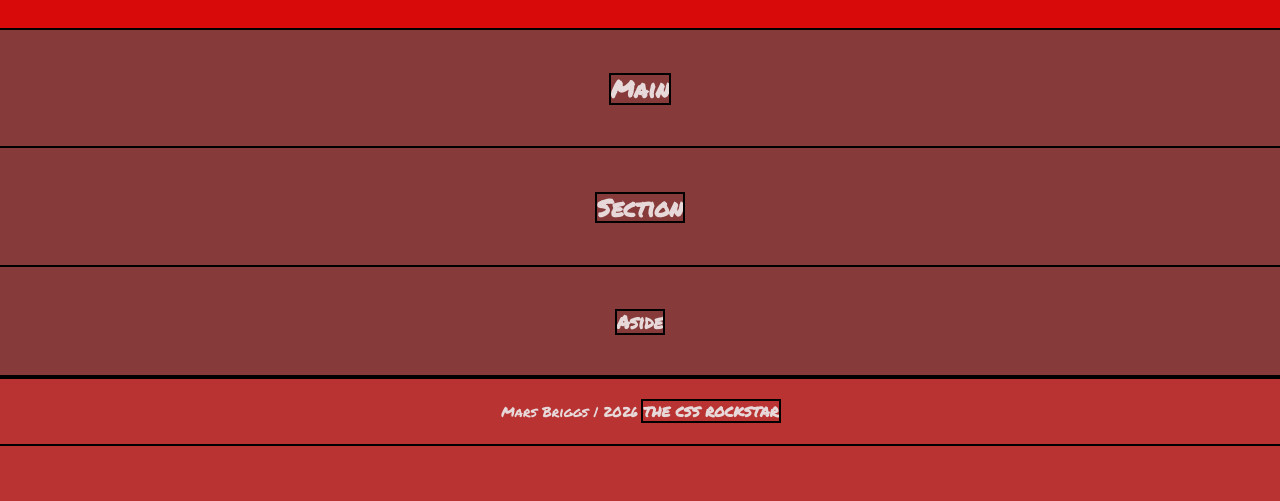
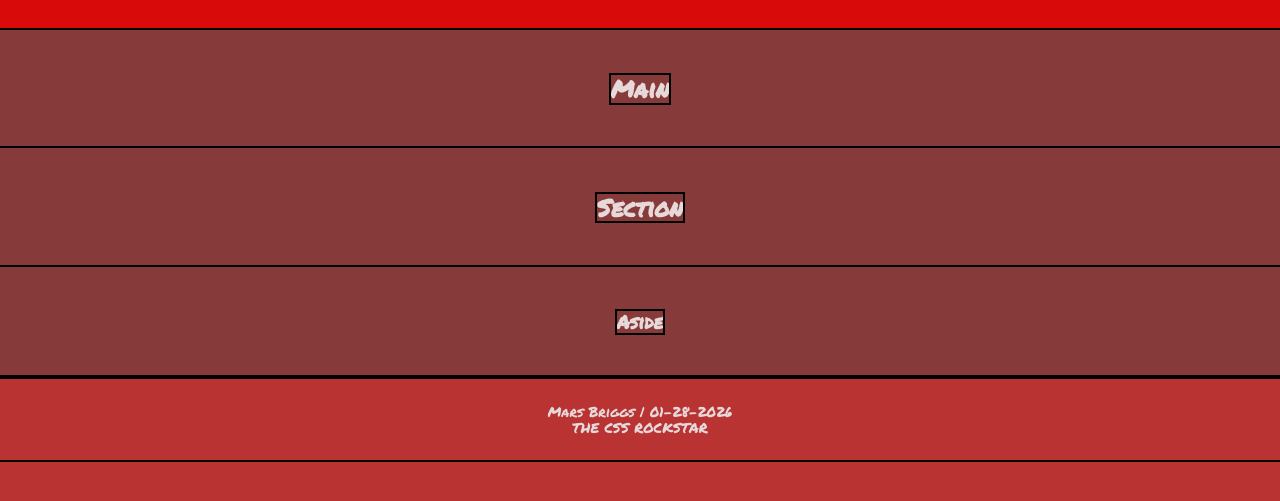
Before and after one commit to Magpie512/Interface-Design-Using-Css, a plain HTML site: page Assignment One/index.html in a window 1280 px wide. Shown: the part 141-642 px from the top of the page. Drawn offline with Linux system fonts and the light colour scheme.

Commit message:
Update footer date format and remove bold styling

```diff
--- a/Assignment One/index.html
+++ b/Assignment One/index.html
@@ -33,8 +33,8 @@
     </aside>
 
     <footer>
-      Mars Briggs | 2026
-      <b>THE CSS ROCKSTAR</b>
+      Mars Briggs | 01-28-2026 <br/>
+      THE CSS ROCKSTAR
     </footer>
   </body>
 </html>
```
